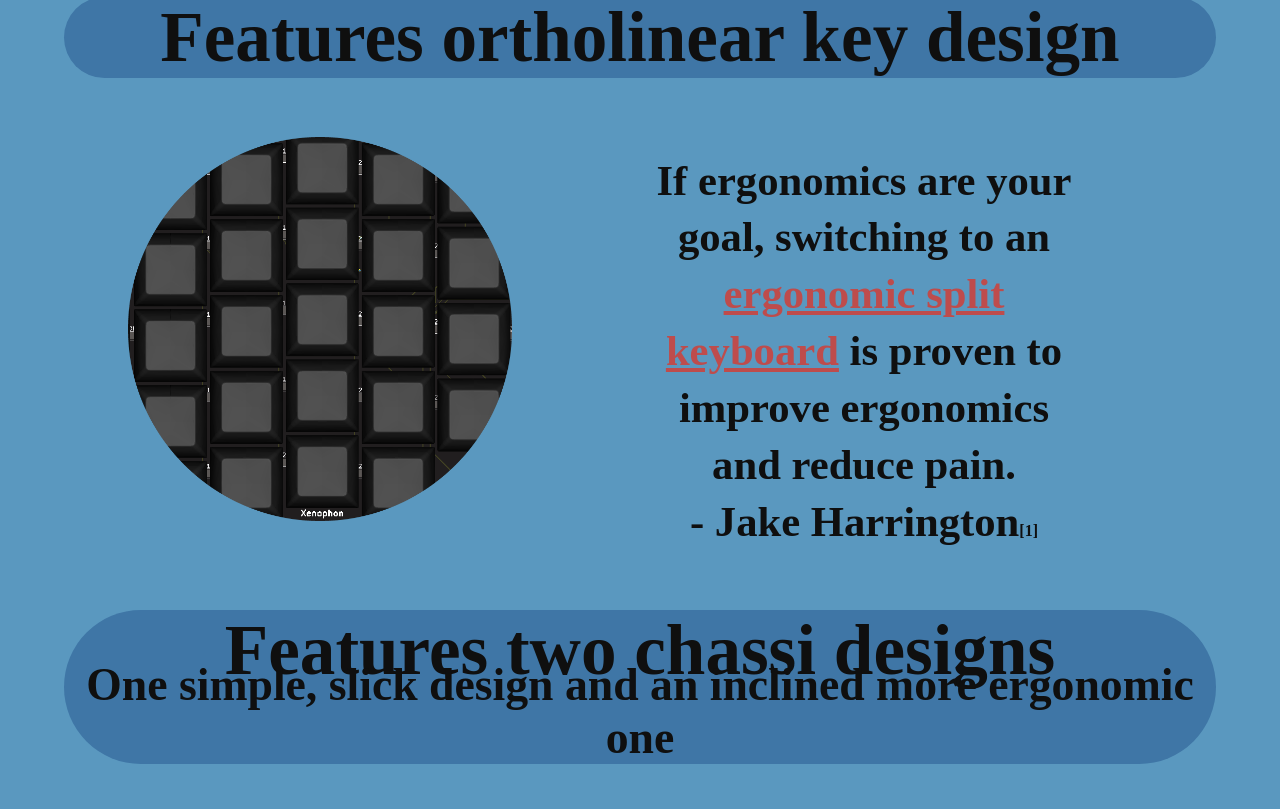
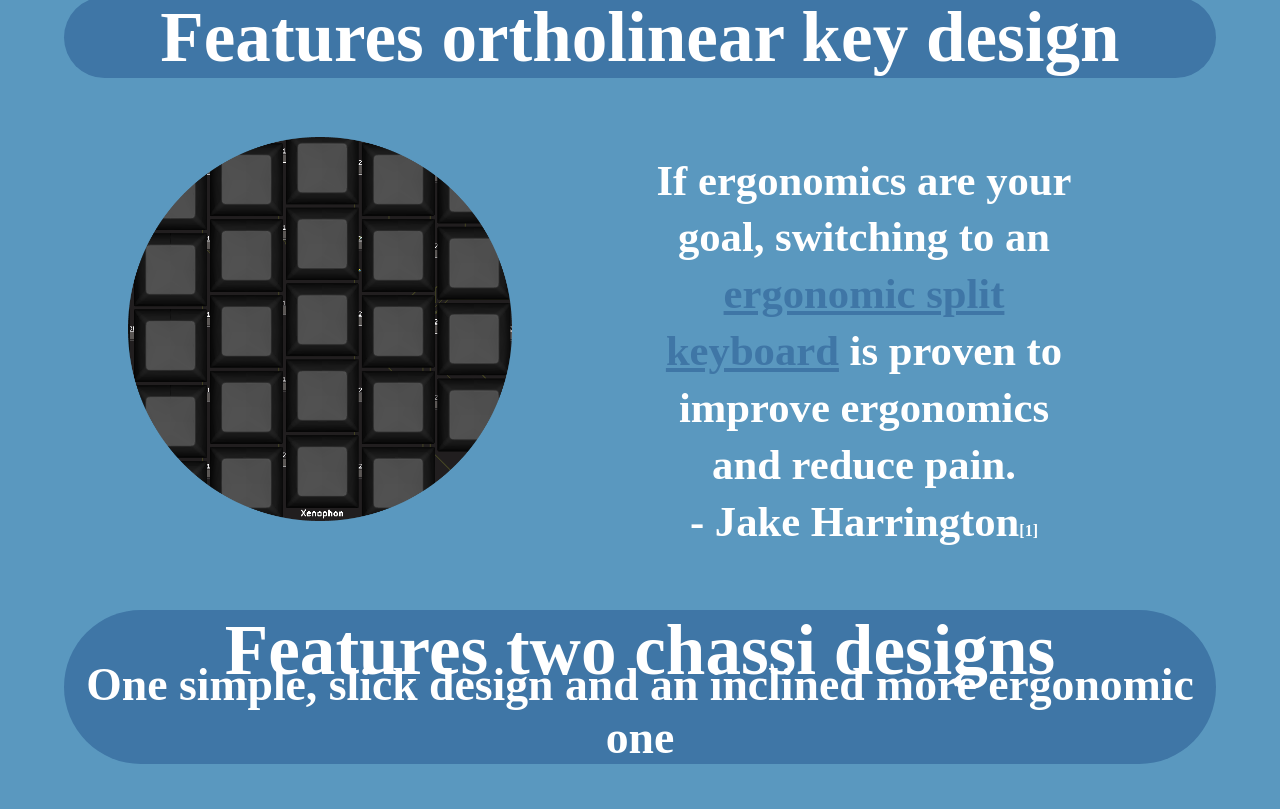
Before and after one commit to lillkakan/Xenophon-web, a React (Create React App) app: page / in a window 1280 px wide. Shown: the part 1391-2200 px from the top of the page. Built offline with nearby package versions, Linux system fonts and the light colour scheme; a web font is replaced by a local one.

Commit message:
Added qmk to sources and changed the text color.

```diff
--- a/src/content/Content.js
+++ b/src/content/Content.js
@@ -61,7 +61,7 @@ function Content (props) {
             <div style={{width: textWidth, lineHeight: props.height/600}} >
               <div style={{paddingBottom: props.width/80}} />
                 <h2 style={{display: "inline", fontSize: props.width/30}}> If ergonomics are your goal, switching to an </h2>
-                <a style={{display: "inline", fontSize: props.width/30, color: "#BE4C4C"}} href="https://content.iospress.com/articles/work/wor01109">ergonomic split keyboard</a>
+                <a style={{display: "inline", fontSize: props.width/30, color: "#3F76A6"}} href="https://content.iospress.com/articles/work/wor01109">ergonomic split keyboard</a>
                 <h2 style={{display: "inline", fontSize: props.width/30}}> is proven to improve ergonomics and reduce pain.</h2>
                 <div>
                   <h2 style={{display: "inline", fontSize: props.width/30}}>- Jake Harrington</h2>
--- a/src/content/Layout.js
+++ b/src/content/Layout.js
@@ -14,7 +14,7 @@ function Layout (props) {
 
   const width = "80%"
 
-  const inter = {left: intLeft,right: intRight, name: "international", color: "#0F0F0F"}
+  const inter = {left: intLeft,right: intRight, name: "international", color: "white"}
   const swed = {left: sweLeft,right: sweRight, name: "Swedish", color: "#eac435"}
 
   const [choice, setchoice] = useState(inter);
--- a/src/content/Sources.js
+++ b/src/content/Sources.js
@@ -4,9 +4,16 @@ function Sources (props) {
 
   return (
     <div>
-      <a style={{textDecoration: "none"}} href="https://switchandclick.com/best-ortholinear-keyboards/">
-        [1] J. Harrington, <em>The Best Ortholinear Keyboards</em>, [Online]
-      </a>
+      <div>
+        <a style={{textDecoration: "none"}} href="https://switchandclick.com/best-ortholinear-keyboards/">
+          [1] J. Harrington, <em>The Best Ortholinear Keyboards</em>, [Online]
+        </a>
+      </div>
+      <div>
+        <a style={{textDecoration: "none"}} href="https://github.com/qmk/qmk_firmware">
+          [2] qmk, <em>Quantum Mechanical Keyboard Firmware</em>, [Online]
+        </a>
+      </div>
     </div>
   )
 }
--- a/src/css/General.css
+++ b/src/css/General.css
@@ -14,23 +14,23 @@ h1 {
 }
 
 h2 {
-  color: #0F0F0F;
+  color: white;
   user-select: none;
 }
 
 h3 {
-  color: #0F0F0F;
+  color: white;
   user-select: none;
 }
 
 a {
-  color: #0F0F0F;
+  color: white;
   font-family: 'Dongle';
   font-weight: bold;
 }
 
 em {
-  color: #0F0F0F;
+  color: white;
 }
 
 .info-box {
```
Also changed, not shown: 2 other files (tests, documents, lock files or other folders).
